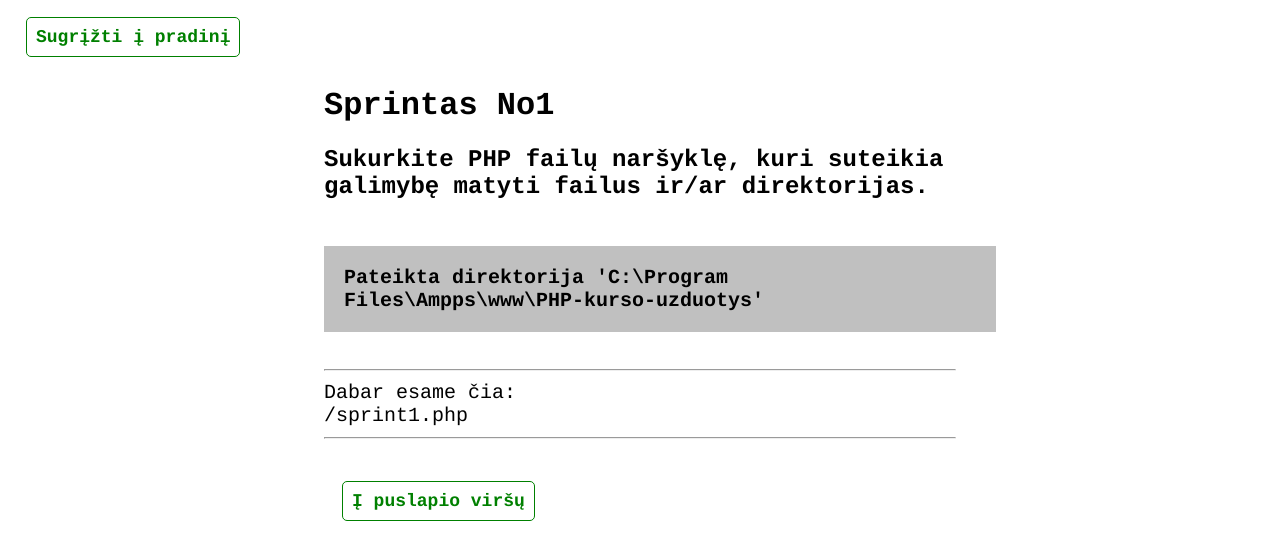
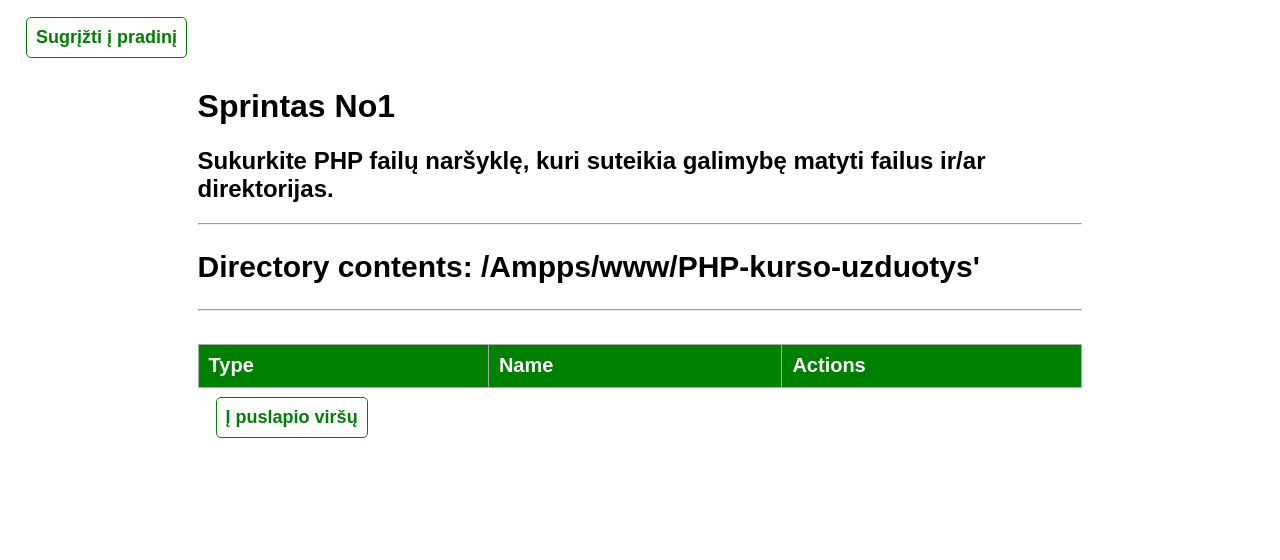
Before and after one commit to Helmutux/PHP-kurso-uzduotys, a PHP site: page /sprint1.php in a window 1280 px wide. Shown: the top 560 px of the page. Run offline with PHP 8.4, Linux system fonts and the light colour scheme; data that the repository does not hold is empty.

Commit message:
patobulinta pradine struktura sprint1 uzduotyje (pagal destytojo pvz)

```diff
--- a/sprint1.php
+++ b/sprint1.php
@@ -6,7 +6,7 @@
     <meta name="viewport" content="width=device-width, initial-scale=1.0">
     <style>
     body {
-        font-family: courier;
+        font-family: arial;
 
     }
     h4{
@@ -27,30 +27,29 @@
     }
 
     .container {
-        margin-left: 25%;
-        margin-right: 25%;
+        margin-left: 15%;
+        margin-right: 15%;
     }
-    .katalog{
-        display: block;
-        border: 1px solid #B3B898;
-        width: 280px;
-        background: #FEF6AB;
-        color: #000619;
-        padding: 0.2em;
-        margin: 0;
-        margin-block-start: 0.2em;
-        margin-block-end: 0;
+    table {
+        border-collapse: collapse;
+        margin: auto;
     }
 
-    .files{
-        display: block;
-        border: 1px solid #B3B898;
-        width: 280px;
-        color: #000619;
-        padding: 0.2em;
-        margin: 0;
-        margin-block-start: 0.2em;
-        margin-block-end: 0;}
+    th,
+    td {
+        border: 1px solid darkgrey;
+        text-align: left;
+        font-size: 20px;
+        width: 400px;
+        height: 40px;
+        padding-left: 0.5em;
+    }
+    th{
+        background: green;
+        color: white;
+        font-weight: bold;
+    }
+
     .task {
         font-size: 20px;
     }
@@ -76,33 +75,44 @@
         <h2>
         Sukurkite PHP failų naršyklę, kuri suteikia galimybę matyti failus ir/ar direktorijas.
         </h2>
+        <hr>
         <div class="task">
-        <h4>Pateikta direktorija 'C:\Program Files\Ampps\www\PHP-kurso-uzduotys'</h4>
+        <h2>Directory contents: /Ampps/www/PHP-kurso-uzduotys'</h2>
         <hr>
-        <?php
-            //panaudojame $_SERVER['REQUEST_URI'];
-           echo "Dabar esame čia:<br>";
-           echo $_SERVER['REQUEST_URI'];
-           echo "<hr>";
+        <table>
+            <tr>
+                <th>Type</th>
+                <th>Name</th>
+                <th>Actions</th>
+            </tr>
+            <?php
            //nurodome vieta(kataloga/direktorija), su kurios turiniu dirbsime
-           $dir    = 'C:\Program Files\Ampps\www\PHP-kurso-uzduotys';
-           $turinys = scandir($dir);//panaudojame scandir, suformuojame string'u masyva (kiekvienas failas ar katalogas patampa atskiru masyvo elementu)
+            $dir = 'C:\Program Files\Ampps\www\PHP-kurso-uzduotys';
+            $turinys = scandir($dir);//panaudojame scandir, suformuojame string'u masyva (kiekvienas failas ar katalogas patampa atskiru masyvo elementu)
 
             echo "<br>";
-            //atspausdiname suformuoto masyvo elementus ir gauname pasirinktos vietos turini
+            //atspausdiname i lentele suformuoto masyvo elementus
             foreach($turinys as $k => $v){
+                echo "<tr>";
             //sukuriame salyga tikrindami ar elementas ne direktorija
             if(is_dir($v)==true){
-                print_r('<p class="katalog">'.$v.'</p>');//teigiamu atveju spausdindami paryskiname
+                print_r('<td>Directory</td>');//teigiamu atveju nurodome apie tai celeje
+                print_r('<td>'.$v.'</td>');//teigiamu atveju spausdindami paryskiname
+                print_r('<td></td>');//kol kas pasiliekam tuscia, panaudosime veliau
             }
             //sukuriame salyga tikrindami ar elementas ne failas
             elseif(is_file($v)==true){
-                print_r('<p class="files">'.$v.'</p>');//teigiamu atveju spausdindami suteikiame italic stiliu
+                print_r('<td>File</td>');//teigiamu atveju nurodome apie tai celeje
+                print_r('<td>'.$v.'</td>');//teigiamu atveju spausdindami suteikiame italic stiliu
+                print_r('<td></td>');//kol kas pasiliekam tuscia, panaudosime veliau
             }
+            echo "</tr>";
             $i++;//padidinam indeksa ir kartojam cikla tikrindami sekanti elementa
             }
 
         ?>
+        </table>
+
         <a href="#top"><b>Į puslapio viršų</b></a>
         </div>
 
```
